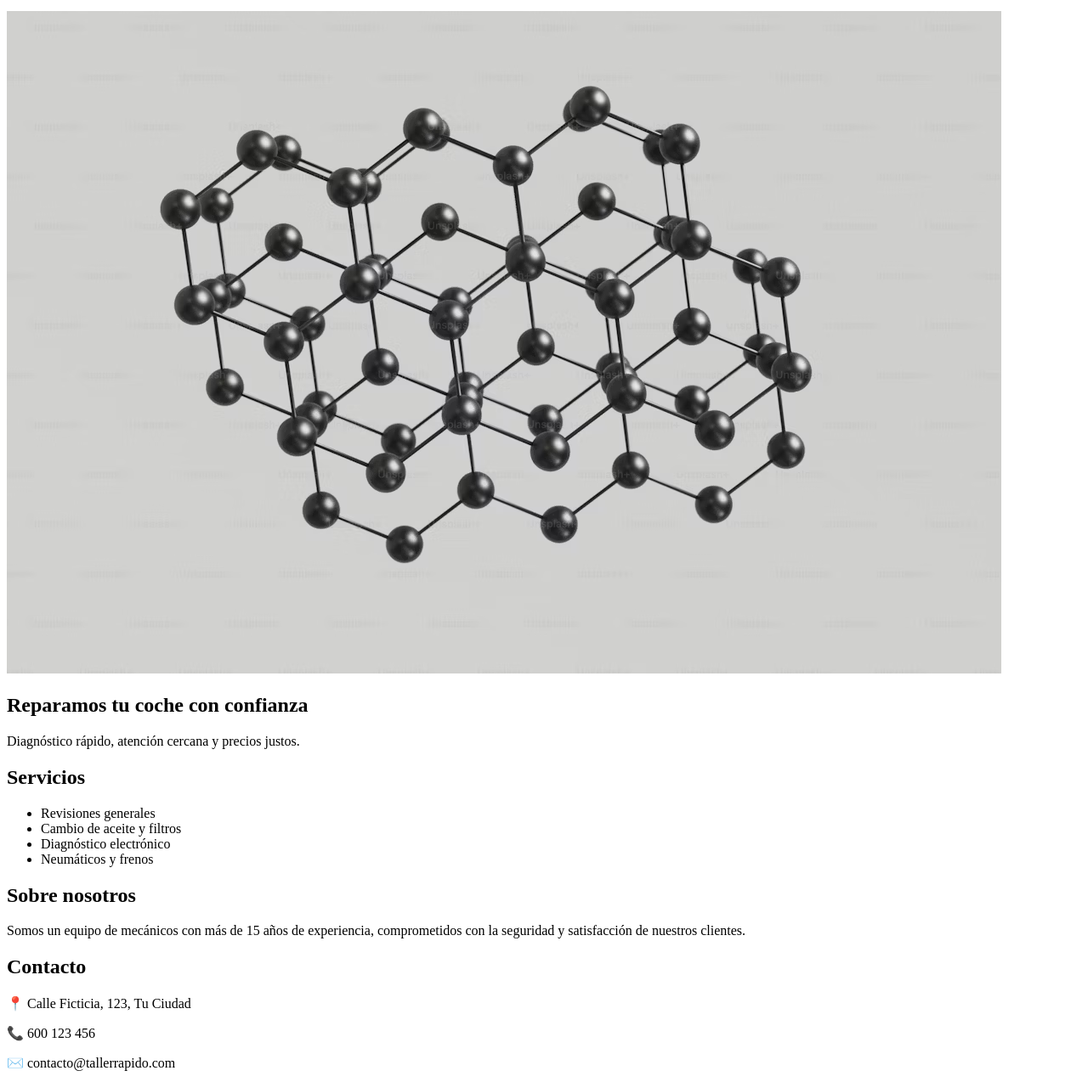
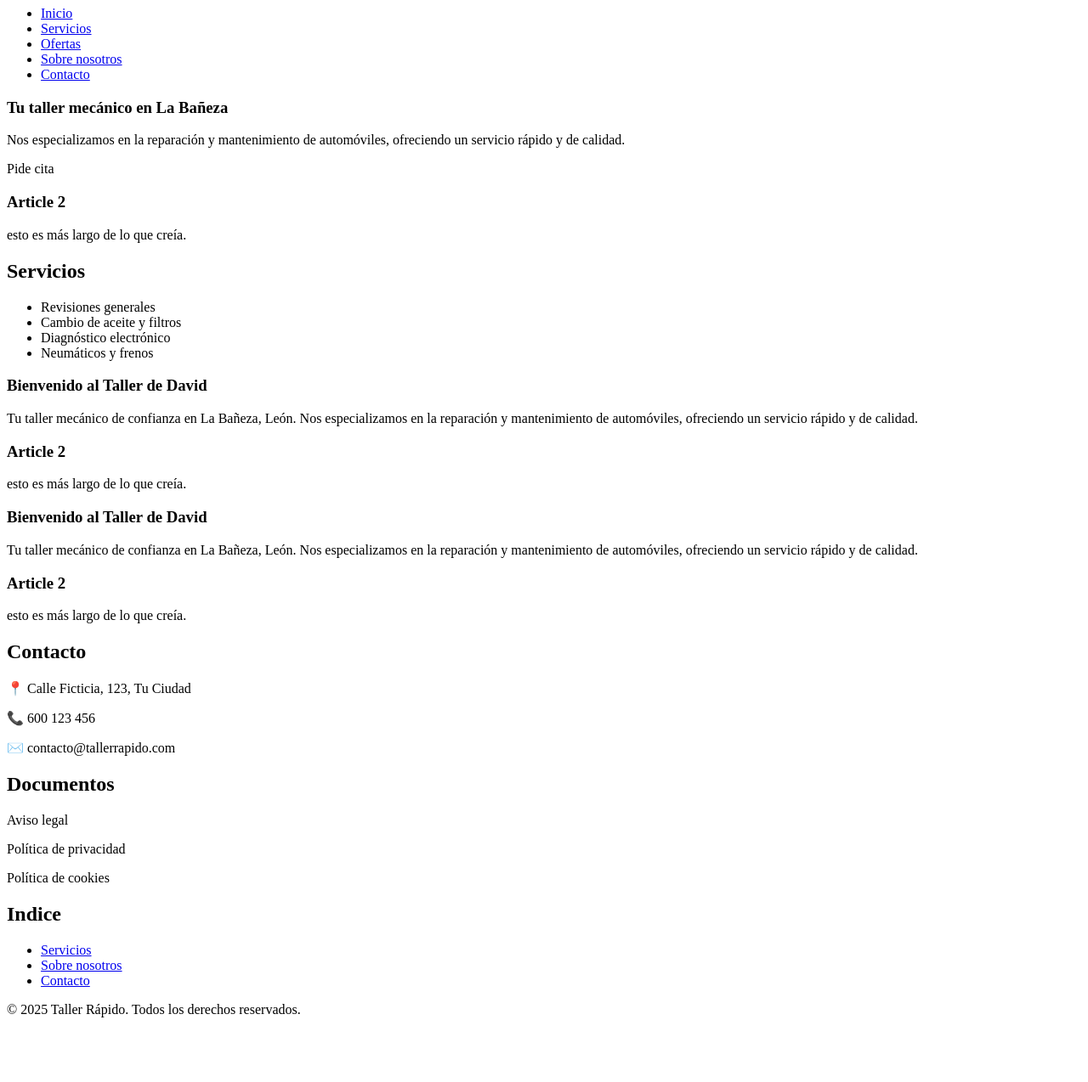
Before and after one commit to ivangg-projects/prueba, a plain HTML site: page index.html in a window 1280 px wide. Shown: the part 73-1347 px from the top of the page at 85% size. After the commit the page ends 1287 px from the top, so only its background shows below. Drawn offline with Linux system fonts and the light colour scheme.

Commit message:
Fix layout and style

```diff
--- a/index.html
+++ b/index.html
@@ -1,31 +1,48 @@
 <!DOCTYPE html>
 <html lang="es">
-<title> El taller de David </title>
+
+<html>
+  <head>
+    <meta charset="UTF-8"/>
+    <title> El taller de David </title>
+    <meta name="desciption" content="taller mecánico de automóviles en La Bañeza, León. Reparación, cambio de aceite."/>
+    <meta name="author" content="David"/>
+    <meta name="keywords" content="taller, mecánico, La Bañeza, León, ruedas, aceite, motor, ."/>
+  </head>
 
 
+  <body>
+    <header>
+        <h1> INICIO </h1>
+
+        <nav>
+          <ul>
+            <li><a href="#Inicio">Inicio</a></li>
+            <li><a href="#Servicios">Servicios</a></li>
+            <li><a href="#Ofertas">Ofertas</a></li>
+            <li><a href="#Sobre-nosotros">Sobre nosotros</a></li>
+            <li><a href="#Contacto">Contacto</a></li>
+          </ul>
+      </nav>
+
+    </header>
 
 
-<body>
-  <div class="container">
-      <nav>
-        <ul>
-          <li><a href="#servicios">Servicios</a></li>
-          <li><a href="#sobre-nosotros">Nosotros</a></li>
-          <li><a href="#contacto">Contacto</a></li>
-        </ul>
-      </nav>
-    </header>
+    <section id = "Inicio">
+      <article>
+        <h1>Tu taller mecánico en La Bañeza</h1>
+        <p> Nos especializamos en la reparación y mantenimiento de automóviles, ofreciendo un servicio rápido y de calidad.</p>
+        <p> Pide cita </p>
+      </article>
 
-    <section class="hero">
-      <img src="images/coche.jpg" alt="Taller de coches" />
-      <div class="hero-text">
-        <h1>Reparamos tu coche con confianza</h1>
-        <p>Diagnóstico rápido, atención cercana y precios justos.</p>
-      </div>
+      <article>
+        <h1>Article 2</h1>
+        <p> esto es más largo de lo que creía.</p>
+      </article>
     </section>
 
-    <section id="servicios">
-      <h2>Servicios</h2>
+    <section id = "Servicios">
+      <h1>Servicios</h2>
       <ul class="servicios-lista">
         <li>Revisiones generales</li>
         <li>Cambio de aceite y filtros</li>
@@ -34,21 +51,62 @@
       </ul>
     </section>
 
-    <section id="sobre-nosotros">
-      <h2>Sobre nosotros</h2>
-      <p>Somos un equipo de mecánicos con más de 15 años de experiencia, comprometidos con la seguridad y satisfacción de nuestros clientes.</p>
+    <section id = "Ofertas">
+      <article>
+        <h1>Bienvenido al Taller de David</h1>
+        <p>Tu taller mecánico de confianza en La Bañeza, León. Nos especializamos en la reparación y mantenimiento de automóviles, ofreciendo un servicio rápido y de calidad.</p>
+      </article>
+
+      <article>
+        <h1>Article 2</h1>
+        <p> esto es más largo de lo que creía.</p>
+      </article>
+
     </section>
 
-    <section id="contacto">
+    <section id = "Sobre-nosotros">
+      <article>
+        <h1>Bienvenido al Taller de David</h1>
+        <p>Tu taller mecánico de confianza en La Bañeza, León. Nos especializamos en la reparación y mantenimiento de automóviles, ofreciendo un servicio rápido y de calidad.</p>
+      </article>
+
+      <article>
+        <h1>Article 2</h1>
+        <p> esto es más largo de lo que creía.</p>
+      </article>
+
+    </section>
+
+
+    <section id = "Contacto">
       <h2>Contacto</h2>
       <p>📍 Calle Ficticia, 123, Tu Ciudad</p>
       <p>📞 600 123 456</p>
       <p>✉️ contacto@tallerrapido.com</p>
+
+      <h2>Documentos</h2>
+      <p> Aviso legal</p>
+      <p> Política de privacidad </p>
+      <p> Política de cookies</p>
+
     </section>
+
+
+
+    <aside>
+      <h1>Indice </h1>
+      <ul>
+        <li><a href="#servicios">Servicios</a></li>
+        <li><a href="#sobre-nosotros">Sobre nosotros</a></li>
+        <li><a href="#contacto">Contacto</a></li>
+    </aside>
+
+
 
     <footer>
       <p>&copy; 2025 Taller Rápido. Todos los derechos reservados.</p>
     </footer>
 
-  </div> <!-- End of container -->
-</body></body>
+
+  </body>
+</html>
```
Also changed, not shown: gpt.html (added, +40 -0 lines).
